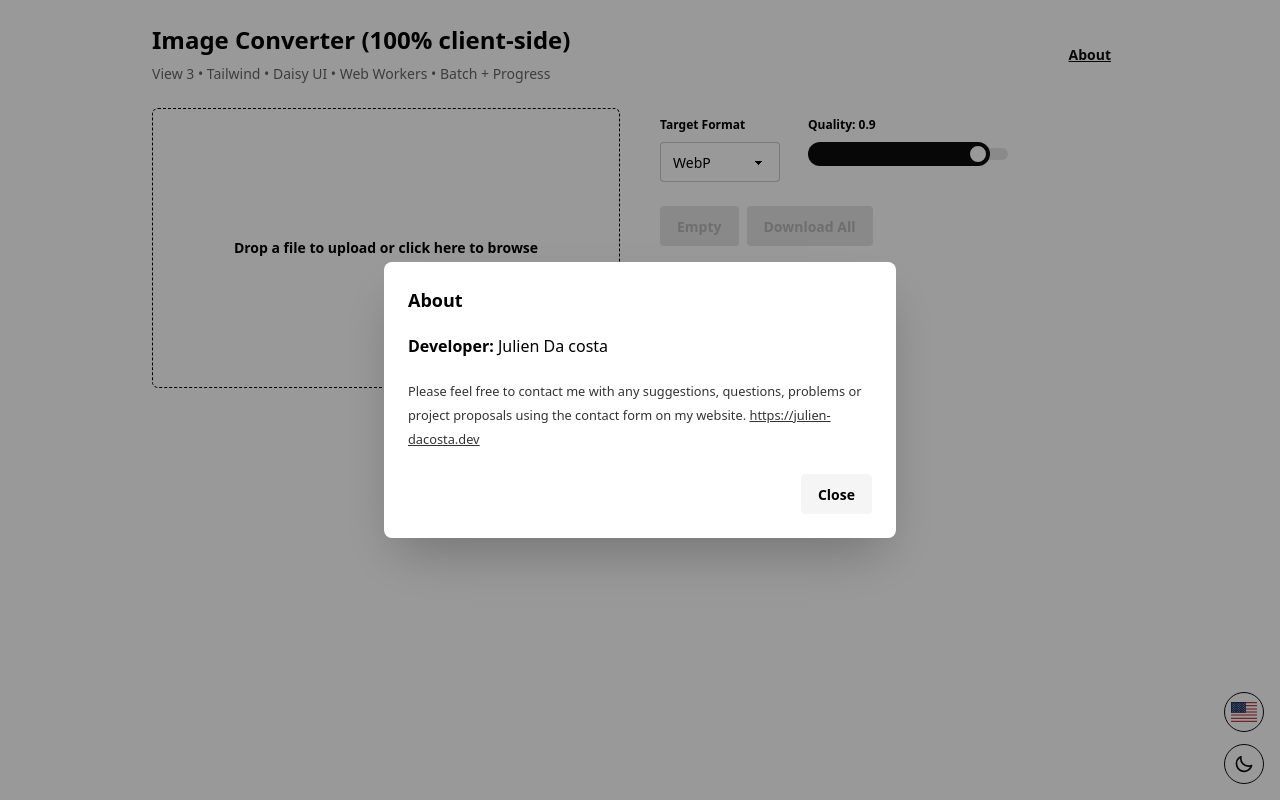
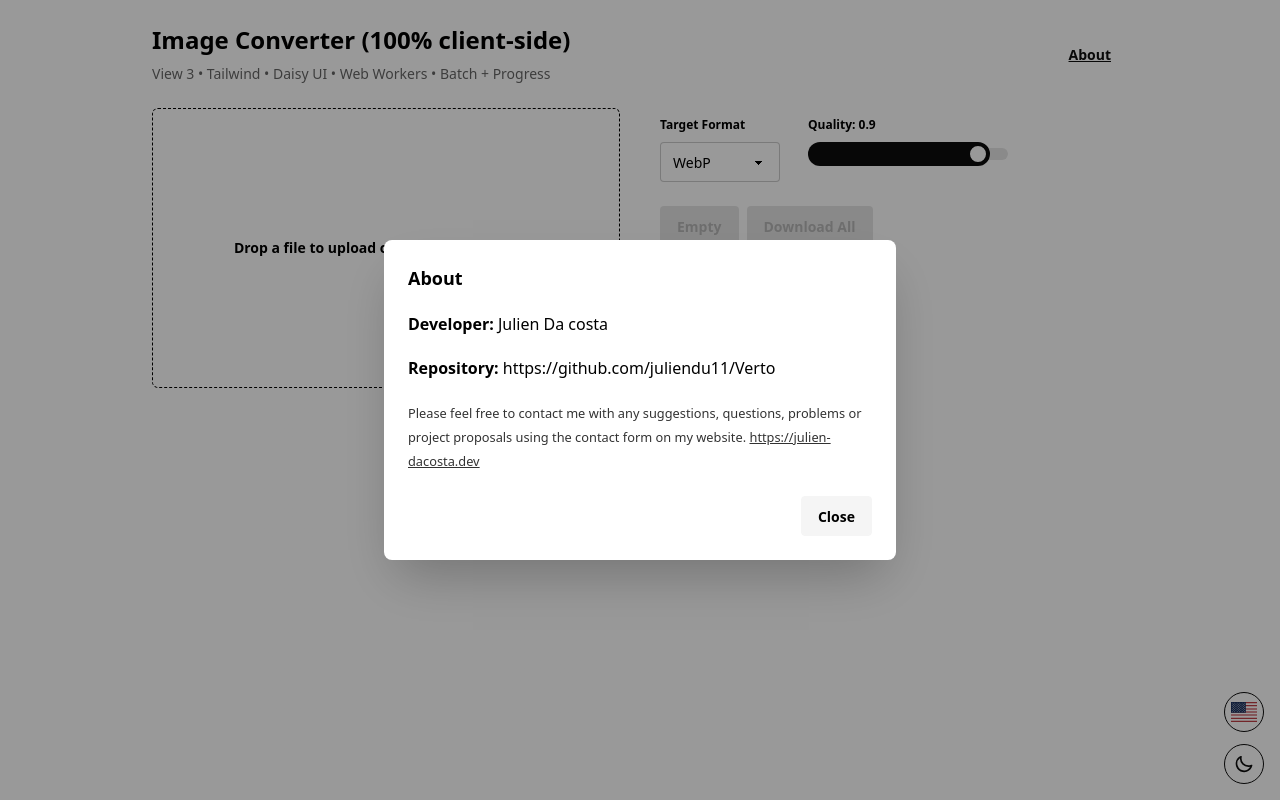
Before and after one commit to juliendu11/Verto, a Vue app: page / in a window 1280 px wide. Both pictures are taken after a click on the button "About". Built offline with nearby package versions, Linux system fonts and the light colour scheme.

Commit message:
Add github repository in about window

```diff
--- a/src/App.vue
+++ b/src/App.vue
@@ -17,6 +17,10 @@
             <p class="mb-5">
               <strong>{{ t('dialogs.about.details.developer.label') }} </strong>
               Julien Da costa
+            </p>
+            <p class="mb-5">
+              <strong>{{ t('dialogs.about.details.repository.label') }} </strong>
+              https://github.com/juliendu11/Verto
             </p>
             <small class="opacity-80">
               {{ t('dialogs.about.text') }}
--- a/src/locales/en.json
+++ b/src/locales/en.json
@@ -51,6 +51,9 @@
       "details": {
         "developer": {
           "label": "Developer:"
+        },
+        "repository": {
+          "label": "Repository:"
         }
       }
     }
--- a/src/locales/fr.json
+++ b/src/locales/fr.json
@@ -51,6 +51,9 @@
       "details": {
         "developer": {
           "label": "Développeur:"
+        },
+        "repository": {
+          "label": "Dépôt:"
         }
       }
     }
```
Also changed, not shown: 1 other file (tests, documents, lock files or other folders).
